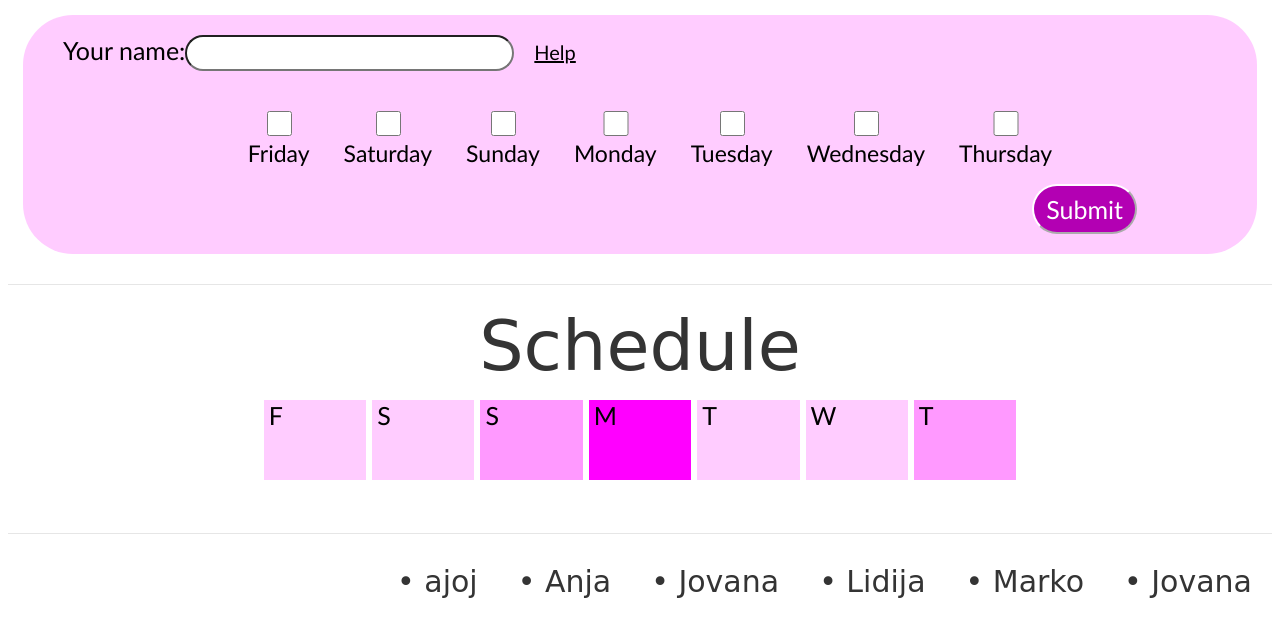
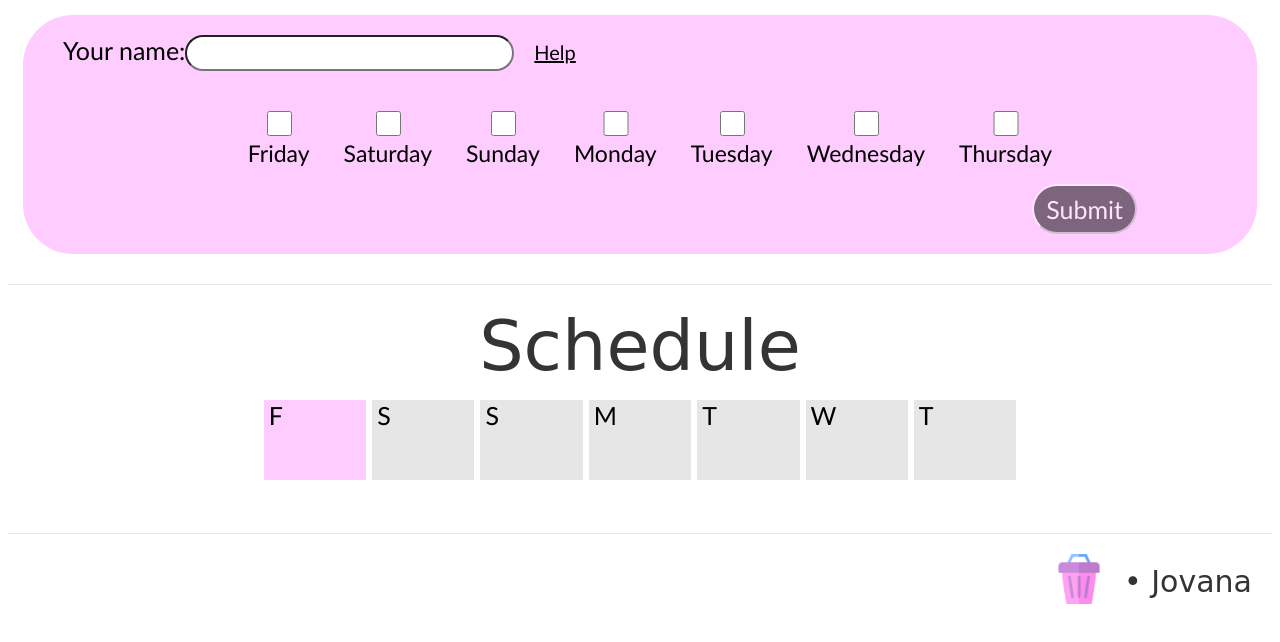
Before and after one commit to jovanasstojanovic/rxjs, a website built with webpack: page RxJS/index.html in a window 1280 px wide. Shown: the part 100-742 px from the top of the page. Built offline with nearby package versions, Linux system fonts and the light colour scheme; data requests are answered from the project's data file.

Commit message:
spageti kod

```diff
--- a/RxJS/db/users-db.json
+++ b/RxJS/db/users-db.json
@@ -5,78 +5,13 @@
       "dani": {
         "0": 1,
         "1": 0,
-        "2": 1,
-        "3": 1,
-        "4": 0,
-        "5": 1,
-        "6": 0
-      },
-      "id": 0
-    },
-    {
-      "ime": "Marko",
-      "dani": {
-        "0": 0,
-        "1": 0,
         "2": 0,
-        "3": 1,
-        "4": 0,
-        "5": 0,
-        "6": 1
-      },
-      "id": 1
-    },
-    {
-      "ime": "Lidija",
-      "dani": {
-        "0": 0,
-        "1": 0,
-        "2": 1,
         "3": 0,
         "4": 0,
         "5": 0,
         "6": 0
       },
-      "id": 3
-    },
-    {
-      "ime": "Jovana",
-      "dani": {
-        "0": 0,
-        "1": 0,
-        "2": 0,
-        "3": 1,
-        "4": 1,
-        "5": 0,
-        "6": 1
-      },
-      "id": 4
-    },
-    {
-      "ime": "Anja",
-      "dani": {
-        "0": 0,
-        "1": 1,
-        "2": 0,
-        "3": 1,
-        "4": 0,
-        "5": 0,
-        "6": 0
-      },
-      "id": 5
-    },
-    {
-      "ime": "ajoj",
-      "dani": {
-        "0": 0,
-        "1": 0,
-        "2": 0,
-        "3": 1,
-        "4": 0,
-        "5": 0,
-        "6": 0
-      },
-      "id": 6
+      "id": 1
     }
   ]
 }
--- a/RxJS/src/index.ts
+++ b/RxJS/src/index.ts
@@ -62,7 +62,6 @@ function unosTermina():Element
         termini.style.marginTop="20px";
 
     return termini;
-    //document.body.appendChild(termini);
 }
 
 
@@ -85,8 +84,18 @@ function Predaja(input:HTMLInputElement):Element{
         button.style.borderColor="white";
         button.style.color="white";
         button.style.cursor="pointer";
-        button.style.backgroundColor="#b300b3";
+        button.style.backgroundColor="black";
+        button.style.opacity="50%";
 
+        button.addEventListener('mouseout', () => {
+          button.style.backgroundColor="black";
+        button.style.opacity="50%";
+        });
+
+        button.addEventListener('mouseover', () => {
+          button.style.backgroundColor="#b300b3";
+          button.style.opacity="1";
+        });
 
          const click$ = fromEvent(button, 'click').pipe(
           map(() => {
@@ -103,7 +112,7 @@ function Predaja(input:HTMLInputElement):Element{
               daniObj[index] = value;
             });
             console.log(inputValue, daniObj);
-            return sendUserDataToServer(inputValue, daniObj); // Ovde koristimo return kako bismo poslali rezultat sendUserDataToServer funkcije
+            return sendUserDataToServer(inputValue, daniObj);
           })
         ).subscribe(
           (result) => {
@@ -150,13 +159,8 @@ function fetchUsers(baseUrl: string): Observable<User> {
         return response.json();
       })
       .then((data) => {
-        // Ako podaci nisu niz korisnika, već samo jedan korisnik, pretvaramo ga u niz kako bismo lakše rukovali sa njim.
-        const usersArray = Array.isArray(data) ? data : [data];
-
-        // Emitujemo svakog korisnika pojedinačno u okviru niza
-        usersArray.forEach((user: User) => subscriber.next(user));
-
-        // Kada smo završili sa emitovanjem korisnika, zatvaramo stream
+       const usersArray = Array.isArray(data) ? data : [data];
+       usersArray.forEach((user: User) => subscriber.next(user));
         subscriber.complete();
       })
       .catch((error) => subscriber.error(error));
@@ -167,7 +171,7 @@ const users$ = fetchUsers(baseUrl);
 
 const names$ = users$.pipe(
   map((user: User) => user.ime),
-  reduce((acc: string[], name: string) => [...acc, name], []) // Inicijalni akumulator je prazan niz []
+  reduce((acc: string[], name: string) => [...acc, name], [])
   );
 
 
@@ -178,17 +182,27 @@ const names$ = users$.pipe(
     listaImena.style.display="flex";
     listaImena.style.flexDirection="row-reverse";
     listaImena.style.flexWrap="wrap";
+
     names$.subscribe((allNames: string[]) => {
       console.log(allNames);
-      allNames.forEach((ime)=>{
-        const jedno=document.createElement("label");
+      let br=-1;
+      allNames.forEach((ime, index)=>{
+        if(index<10)
+        {
+          br=index;
+          const jedno=document.createElement("label");
         jedno.style.fontSize="30px";
         jedno.style.margin="20px";
         jedno.style.fontFamily="'Brush Script MT', cursive";
         jedno.style.color="#343434";
         jedno.innerHTML="• "+ime;
         listaImena.appendChild(jedno);
-      })
+        }
+      });
+      if(br>=0)
+      {
+        brisi(listaImena);
+      }
     });
     const linija=document.createElement("div");
     linija.style.width="100%";
@@ -201,10 +215,6 @@ const names$ = users$.pipe(
 
 
 let niz=[0,0,0,0,0,0,0];
-
-users$.pipe(take(10)).subscribe((user: User) => {
-  console.log(user);
-});
 
 const dani$: Observable<Dani> = users$.pipe(
   take(10),
@@ -227,7 +237,7 @@ dani$.subscribe((dani) => {
 function ime()
 {
     const containerPodaci=document.createElement("div");
-        containerPodaci.style.backgroundColor="#ffccff";//hsl(300, 100%, 90%)
+        containerPodaci.style.backgroundColor="#ffccff";
         containerPodaci.style.borderRadius="50px";
         containerPodaci.style.padding="20px";
         containerPodaci.style.paddingLeft="40px";
@@ -237,9 +247,7 @@ function ime()
     const manji=document.createElement("div");
     document.body.appendChild(containerPodaci);
   manji.style.display="flex";
-    //ime mozda ne treba ??
     const labela=document.createElement("label");
-    //labela.style.marginTop="5px";
         labela.innerHTML="Your name: ";
         labela.style.fontFamily="'Trebuchet MS', sans-serif";
         labela.style.fontSize="25px";
@@ -324,7 +332,6 @@ function ime()
     raspored.style.fontFamily="'Brush Script MT', cursive";
     raspored.innerHTML="Schedule";
     raspored.style.color="#343434";
-    //raspored.style.borderBottom="2px solid black";
     raspored.style.fontSize="70px";
     document.body.appendChild(naslov);
 
@@ -362,45 +369,90 @@ function tabela(container:HTMLDivElement){
         const divs = document.querySelectorAll(".dan-div");
         divs.forEach((div:HTMLDivElement, index) => {
           if (niz[index] >0) {
-            let val=100-10*niz[index];
-
-            div.style.backgroundColor = "hsl(300, 100%, "+val+"%)"; // Ako je odgovara[index] 1, postavi boju na zelenu
-            //boja za preko odredjenog broja
+            let val1=100-10*niz[index];
+            div.style.backgroundColor = "hsl(300, 100%, "+val1+"%)";
           } else {
-            div.style.backgroundColor = "#e6e6e6"; // Inače, postavi boju na crvenu
+            div.style.backgroundColor = "#e6e6e6";
           }
         });
 
     })
   ).subscribe();
+
 }
 
-///////////////////////////////
-//brisanje posle 12
-const stopChecking$ = new Subject();
 
-const checkTime = interval(60 * 60 * 1000).pipe(
-  map(() => new Date().getHours()), // Emituje trenutni sat
-  takeUntil(stopChecking$) // Zaustavlja emitovanje kada se aktivira stopChecking$
-);
 
-function clearData() {
-  // Ovde biste pozvali API endpoint na serveru koji će izvršiti brisanje podataka iz baze
-  // Na primer:
-  fetch('/api/clear-data', { method: 'POST' })
-     .then(response => response.json())
-     .then(data => {
-       stopChecking$.next(null); // Emitujte vrednost u Subject kako biste zaustavili dalje emitovanje vremena
-     })
-    .catch(error => console.error('Greška prilikom brisanja podataka:', error));
+function brisi(div: HTMLDivElement) {
+  const ikona = document.createElement("img");
+  ikona.src = "../slike/trash.png";
+  ikona.style.cursor = "pointer";
+  ikona.style.width = "50px";
+  ikona.style.height = "50px";
+  ikona.style.marginTop="10px";
+  ikona.style.opacity= "0.7";
 
-  stopChecking$.next(null); // Emitujte vrednost u Subject kako biste zaustavili dalje emitovanje vremena
+
+  ikona.addEventListener('mouseover', () => {
+
+    ikona.style.opacity= "1";
+  });
+
+  ikona.addEventListener('mouseout', () => {
+
+    ikona.style.opacity= "0.7";
+  });
+
+  div.appendChild(ikona);
+
+  const klik = fromEvent(ikona, 'click').subscribe((dummy) => {
+    deleteUsersIfExist('http://localhost:3000').then(() => {
+      console.log('Svi korisnici su obrisani iz baze.');
+    }).catch((error) => {
+      console.error('Došlo je do greške prilikom brisanja korisnika:', error);
+    });
+  });
 }
 
-checkTime.pipe(
-  map((hour) => {
-    if (hour >= 0 && hour < 1) {
-      clearData(); // Ako je trenutno vreme od ponoci do 1 ujutru, izvrši brisanje podataka
-    }
-  })
-).subscribe();
+function deleteUsersIfExist(baseUrl: string): Promise<any> {
+  const unsubscribeSubject$ = new Subject<void>();
+
+  return new Promise((resolve, reject) => {
+    fetchUsers(baseUrl)
+      .pipe(
+        filter((user) => user !== undefined && user !== null),
+        takeUntil(unsubscribeSubject$)
+      )
+      .subscribe(
+        (user) => {
+          deleteUserFromServer(user.id,baseUrl).then(() => {
+            console.log(`Korisnik ${user.ime} je obrisan.`);
+          })
+          .catch((error) => {
+            console.error(`Greška prilikom brisanja korisnika ${user.ime}:`, error);
+          });
+          console.log(user);
+        }
+      );
+  });
+}
+
+
+
+
+function deleteUserFromServer(userId: number, baseUrl: string): Promise<any> {
+  const url = `${baseUrl}/users/${userId}`;
+
+  return new Promise((resolve, reject) => {
+    fetch(url, {
+      method: 'DELETE',
+    })
+      .then((response) => {
+        if (!response.ok) {
+          reject("greska");
+        }
+        resolve(response);
+      })
+      .catch((error) => reject(error));
+  });
+}
```
Also changed, not shown: RxJS/db/movies-db.json (deleted, +0 -28 lines), RxJS/index.html (+5 -1 lines), RxJS/dist/bundle.js, RxJS/slike/trash.png (added).
